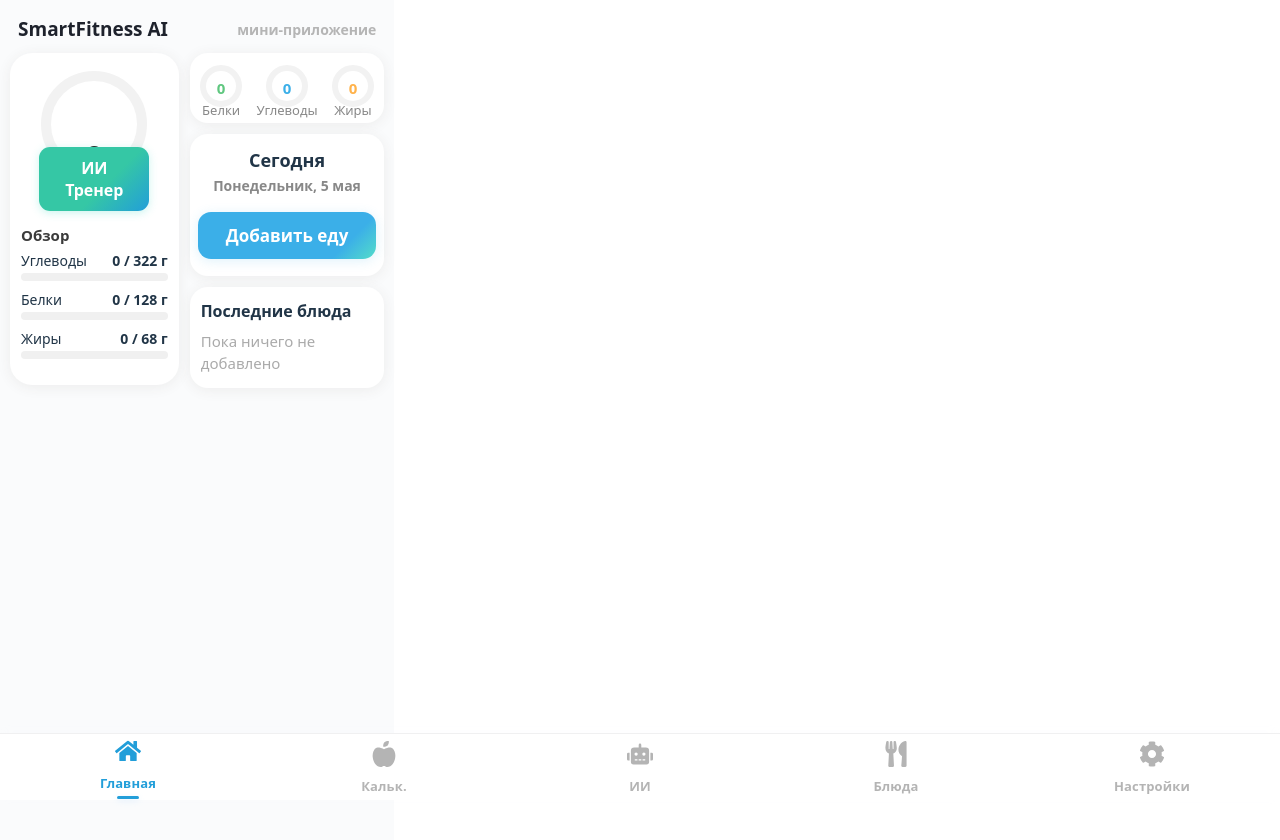
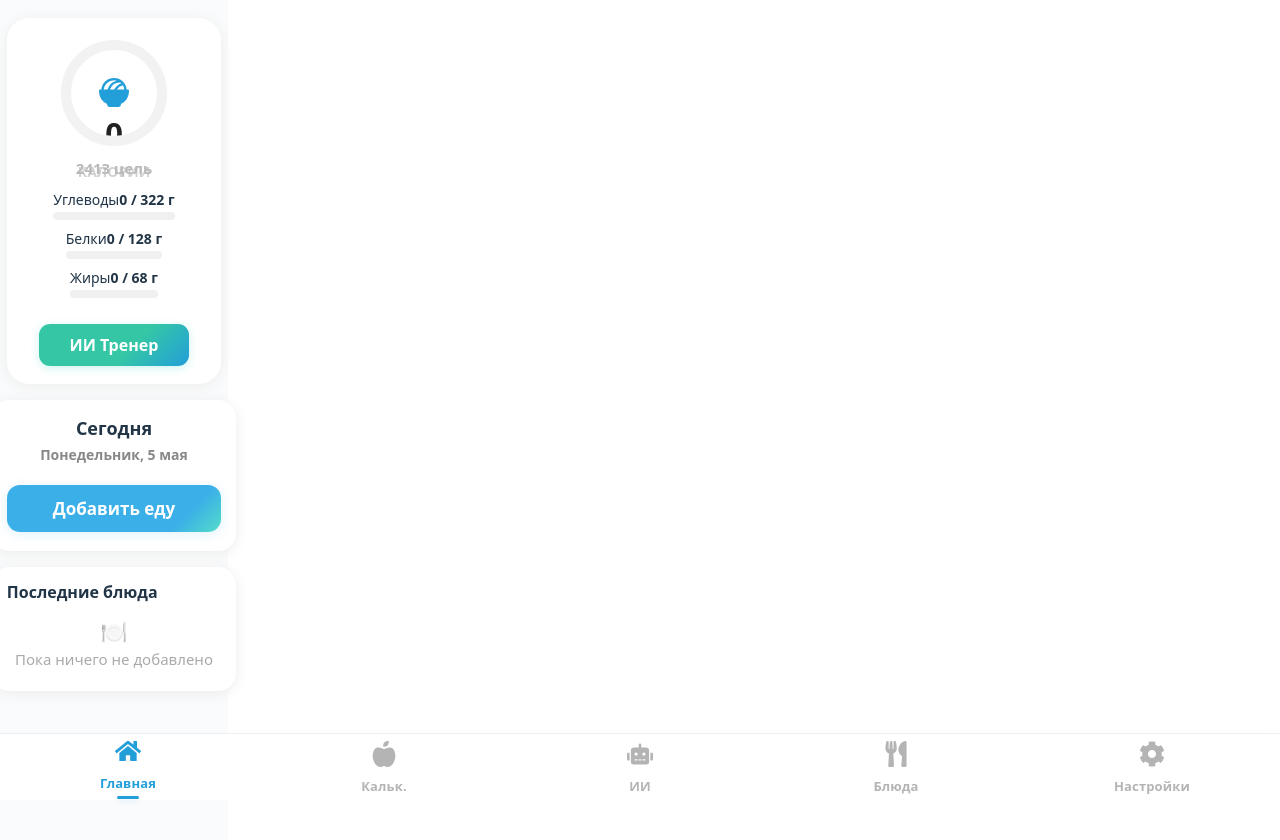
Before and after one commit to AlexFogpk/ai-smart-fitness, a React (Vite) app in the folder frontend/: page / in a window 1280 px wide. Both pictures are taken after a click on the button "Начать". Shown: the top 840 px of the page. Built offline with nearby package versions, Linux system fonts and the light colour scheme.

Commit message:
Update App.jsx

```diff
--- a/frontend/src/App.jsx
+++ b/frontend/src/App.jsx
@@ -228,7 +228,7 @@ function App() {
       style={{
         minHeight: "100vh",
         background: "#fafbfc",
-        paddingBottom: "calc(env(safe-area-inset-bottom, 0px) + 70px)",
+        paddingBottom: 66, // Высота MobileMenu
         fontFamily: "system-ui, -apple-system, BlinkMacSystemFont, 'Segoe UI', Arial, sans-serif"
       }}
     >
@@ -295,85 +295,114 @@ function HomeMobile({ kbju, summary, allMeals, onGoToChat, onGoToCalc }) {
     <motion.div
       initial={{ opacity: 0, y: 30 }} animate={{ opacity: 1, y: 0 }} exit={{ opacity: 0, y: 30 }}
       transition={{ duration: .6 }}
-      style={{ maxWidth: 530, margin: "0 auto", padding: "15px 0 0 0", position: "relative" }}
+      style={{
+        maxWidth: 430,
+        margin: "0 auto",
+        padding: "18px 0 0 0",
+        position: "relative",
+        display: "flex",
+        flexDirection: "column",
+        gap: 16,
+        alignItems: "center"
+      }}
     >
       <div style={{
-        display: "flex", alignItems: "center", justifyContent: "space-between",
-        padding: "0 18px 7px 18px", marginBottom: 2
+        width: "94%",
+        background: "#fff",
+        borderRadius: 22,
+        boxShadow: "0 2px 14px #ececec",
+        padding: "20px 0 18px 0",
+        minWidth: 0,
+        display: "flex",
+        flexDirection: "column",
+        alignItems: "center"
       }}>
-        <div style={{ fontWeight: 800, fontSize: 19, color: "#1e222c" }}>SmartFitness AI</div>
-        <div style={{ fontSize: 14, color: "#b5b5b5", fontWeight: 600 }}>мини-приложение</div>
-      </div>
-      <div style={{
-        display: "flex", flexDirection: "row", gap: 11, alignItems: "flex-start",
-        padding: "0 10px"
-      }}>
-        <div style={{
-          background: "#fff", borderRadius: 22, boxShadow: "0 2px 14px #ececec",
-          padding: "16px 11px 18px 11px", minWidth: 0, minHeight: 280, flex: "1 0 0", position: "relative", display: "flex", flexDirection: "column", alignItems: "center"
-        }}>
-          <CaloriesRing value={summary.calories} max={kbju.calories}>
+        <CaloriesRing value={summary.calories} max={kbju.calories} />
+        <div style={{ fontSize: 14, fontWeight: 700, color: "#d1d1d1", marginTop: 5, marginBottom: 0, textAlign: "center" }}>КАЛОРИИ</div>
+        <div style={{ fontWeight: 800, fontSize: 31, color: "#222", marginTop: -72 }}>{summary.calories}</div>
+        <div style={{ fontSize: 15, fontWeight: 700, color: "#b9b9b9", marginBottom: 10 }}>{kbju.calories} цель</div>
+        <MacroBar label="Углеводы" value={summary.carb} max={kbju.carb} color="#3bafe8" />
+        <MacroBar label="Белки" value={summary.protein} max={kbju.protein} color="#5fc77f" />
+        <MacroBar label="Жиры" value={summary.fat} max={kbju.fat} color="#ffb24a" />
         <motion.button
           whileTap={{ scale: 0.93 }}
           style={{
-                position: "absolute", left: "50%", top: 23, transform: "translate(-50%,0)",
-                background: "linear-gradient(135deg,#35c7a5 60%,#229ED9)", color: "#fff",
-                fontWeight: 800, fontSize: 16, border: "none", borderRadius: 11, padding: "10px 18px",
-                cursor: "pointer", boxShadow: "0 2px 8px #53ddc94d", zIndex: 9, minWidth: 110
+            marginTop: 18,
+            background: "linear-gradient(135deg,#35c7a5 60%,#229ED9)",
+            color: "#fff",
+            fontWeight: 800,
+            fontSize: 16,
+            border: "none",
+            borderRadius: 11,
+            padding: "10px 18px",
+            cursor: "pointer",
+            boxShadow: "0 2px 8px #53ddc94d",
+            minWidth: 150
           }}
           onClick={onGoToChat}
         >ИИ Тренер</motion.button>
-          </CaloriesRing>
-          <div style={{ fontSize: 14, fontWeight: 700, color: "#d1d1d1", marginTop: 7, marginBottom: 0, textAlign: "center" }}>КАЛОРИИ</div>
-          <div style={{ fontWeight: 800, fontSize: 31, color: "#222", marginTop: -82 }}>{summary.calories}</div>
-          <div style={{ fontSize: 15, fontWeight: 700, color: "#b9b9b9", marginBottom: 10 }}>{kbju.calories} цель</div>
-          <div style={{ width: "100%", marginTop: 12 }}>
-            <div style={{ fontSize: 15, fontWeight: 700, color: "#3b3b3b", marginBottom: 4 }}>Обзор</div>
-            <MacroBar label="Углеводы" value={summary.carb} max={kbju.carb} color="#3bafe8" />
-            <MacroBar label="Белки" value={summary.protein} max={kbju.protein} color="#5fc77f" />
-            <MacroBar label="Жиры" value={summary.fat} max={kbju.fat} color="#ffb24a" />
       </div>
-        </div>
-        <div style={{ display: "flex", flexDirection: "column", gap: 11, flex: "0 0 52%" }}>
-          <div style={{ background: "#fff", borderRadius: 18, boxShadow: "0 2px 14px #ececec", padding: "10px 0 2px 0", display: "flex", justifyContent: "space-around" }}>
-            <SmallRing value={summary.protein} max={kbju.protein} label="Белки" color="#5fc77f" />
-            <SmallRing value={summary.carb} max={kbju.carb} label="Углеводы" color="#3bafe8" />
-            <SmallRing value={summary.fat} max={kbju.fat} label="Жиры" color="#ffb24a" />
-          </div>
-          <div style={{ background: "#fff", borderRadius: 18, boxShadow: "0 2px 14px #ececec", padding: "13px 8px 17px 8px", textAlign: "center" }}>
-            <div style={{ fontWeight: 800, fontSize: 18, marginBottom: 1 }}>Сегодня</div>
-            <div style={{ color: "#888", fontWeight: 600, fontSize: 14, marginBottom: 6 }}>{getDayString()}</div>
+      <div style={{
+        width: "94%",
+        background: "#fff",
+        borderRadius: 18,
+        boxShadow: "0 2px 14px #ececec",
+        padding: "15px 15px 19px 15px",
+        display: "flex",
+        flexDirection: "column",
+        alignItems: "center"
+      }}>
+        <div style={{ fontWeight: 800, fontSize: 18, marginBottom: 2 }}>Сегодня</div>
+        <div style={{ color: "#888", fontWeight: 600, fontSize: 14, marginBottom: 10 }}>{getDayString()}</div>
         <motion.button
           onClick={onGoToCalc}
           whileTap={{ scale: 0.95 }}
           style={{
-                background: "linear-gradient(135deg,#3bafe8 80%,#53ddc9)", color: "#fff",
-                fontWeight: 800, fontSize: 17, border: "none", borderRadius: 13,
-                padding: "12px 0", width: "100%", margin: "10px 0 0 0", cursor: "pointer", boxShadow: "0 2px 12px #3bafe82a"
+            background: "linear-gradient(135deg,#3bafe8 80%,#53ddc9)",
+            color: "#fff",
+            fontWeight: 800,
+            fontSize: 17,
+            border: "none",
+            borderRadius: 13,
+            padding: "12px 0",
+            width: "100%",
+            margin: "10px 0 0 0",
+            cursor: "pointer",
+            boxShadow: "0 2px 12px #3bafe82a"
           }}>
           Добавить еду
         </motion.button>
       </div>
-          <div style={{ background: "#fff", borderRadius: 18, boxShadow: "0 2px 14px #ececec", padding: "12px 11px", minHeight: 77 }}>
+      <div style={{
+        width: "94%",
+        background: "#fff",
+        borderRadius: 18,
+        boxShadow: "0 2px 14px #ececec",
+        padding: "13px 15px 20px 15px",
+        minHeight: 77
+      }}>
         <div style={{ fontWeight: 800, fontSize: 16, marginBottom: 4 }}>Последние блюда</div>
-            {allMeals.length === 0 && (
-              <div style={{ color: "#aaa", fontSize: 15, marginTop: 7 }}>Пока ничего не добавлено</div>
-            )}
-            {allMeals.slice(-3).reverse().map((m, i) => (
+        {allMeals.length === 0 ? (
+          <div style={{ color: "#aaa", fontSize: 15, marginTop: 11, textAlign: "center" }}>
+            <span role="img" aria-label="plate" style={{ fontSize: 22 }}>🍽️</span>
+            <br />
+            <span>Пока ничего не добавлено</span>
+          </div>
+        ) : (
+          allMeals.slice(-3).reverse().map((m, i) => (
             <div key={i} style={{ display: "flex", justifyContent: "space-between", alignItems: "center", fontSize: 15, marginBottom: 2 }}>
               <span>{m.emoji || "🍽️"} {m.name}</span>
               <span style={{ fontWeight: 700 }}>{m.grams} г</span>
             </div>
-            ))}
-          </div>
-        </div>
+          ))
+        )}
       </div>
     </motion.div>
   );
 }
 
 // Кольцо калорий с логотипом внутри
-function CaloriesRing({ value, max, children }) {
+function CaloriesRing({ value, max }) {
   const pct = Math.min(100, (value / max) * 100 || 0);
   const size = 110, r = 48, c = 2 * Math.PI * r;
   return (
@@ -394,37 +423,13 @@ function CaloriesRing({ value, max, children }) {
         position: "absolute", left: "50%", top: "50%", transform: "translate(-50%,-50%)",
         display: "flex", flexDirection: "column", alignItems: "center"
       }}>
-        {children}
+        <PiBowlFoodFill color="#229ED9" size={37} />
       </div>
     </div>
   );
 }
 
-// Маленькое кольцо для макроэлементов
-function SmallRing({ value, max, label, color }) {
-  const pct = Math.min(100, (value / max) * 100 || 0);
-  const size = 46, r = 18, c = 2 * Math.PI * r;
-  return (
-    <div style={{ display: "flex", flexDirection: "column", alignItems: "center", minWidth: 55 }}>
-      <svg width={size} height={size}>
-        <circle r={r} cx={size/2} cy={size/2} stroke="#f2f2f2" strokeWidth={6} fill="none" />
-        <motion.circle
-          r={r} cx={size/2} cy={size/2}
-          fill="none" stroke={color} strokeWidth={7}
-          strokeLinecap="round"
-          strokeDasharray={c}
-          strokeDashoffset={c - (c * pct / 100)}
-          animate={{ strokeDashoffset: c - (c * pct / 100) }}
-          transition={{ duration: .7 }}
-        />
-      </svg>
-      <div style={{ fontWeight: 800, fontSize: 15, color: color, marginTop: -32 }}>{value}</div>
-      <div style={{ fontSize: 13, color: "#888", marginTop: 2 }}>{label}</div>
-    </div>
-  );
-}
-
-// Нижнее меню для мобильного
+// Нижнее меню для мобильного — всегда прижато к низу!
 function MobileMenu({ tab, setTab }) {
   return (
     <motion.div
@@ -432,10 +437,18 @@ function MobileMenu({ tab, setTab }) {
       animate={{ y: 0 }}
       transition={{ type: "spring", stiffness: 160, damping: 18 }}
       style={{
-        width: "100vw", position: "fixed", left: 0, bottom: 0, background: "#fff",
-        borderTop: "1px solid #f0f0f1", boxShadow: "0 -2px 12px #e9f1fe11", height: 66,
-        zIndex: 111, display: "flex", justifyContent: "space-around", alignItems: "center",
-        paddingBottom: "env(safe-area-inset-bottom, 10px)"
+        width: "100vw",
+        position: "fixed",
+        left: 0,
+        bottom: 0,
+        background: "#fff",
+        borderTop: "1px solid #f0f0f1",
+        boxShadow: "0 -2px 12px #e9f1fe11",
+        height: 66,
+        zIndex: 111,
+        display: "flex",
+        justifyContent: "space-around",
+        alignItems: "center",
       }}>
       <TabItem icon={<FaHome />} label="Главная" active={tab === "home"} onClick={() => setTab("home")} />
       <TabItem icon={<FaAppleAlt />} label="Кальк." active={tab === "calc"} onClick={() => setTab("calc")} />
```
Lines whose indentation alone changed are shown as unchanged.
